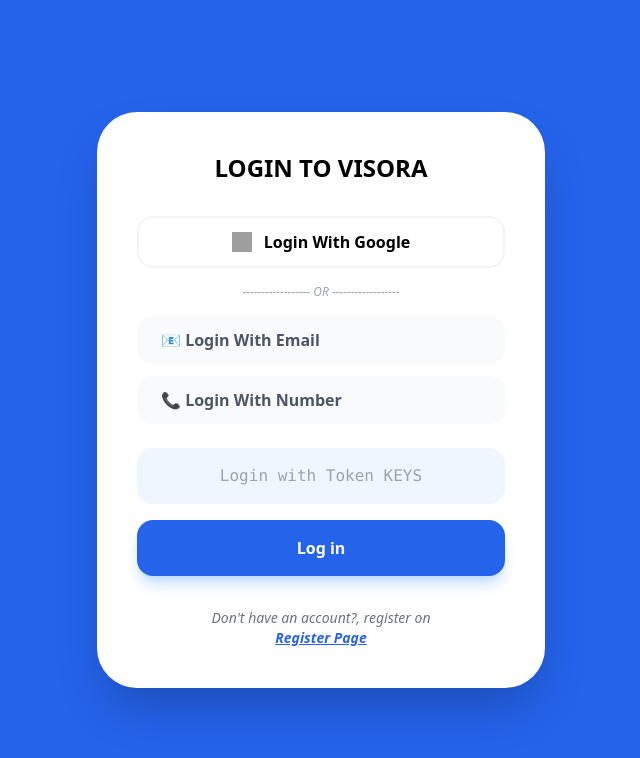
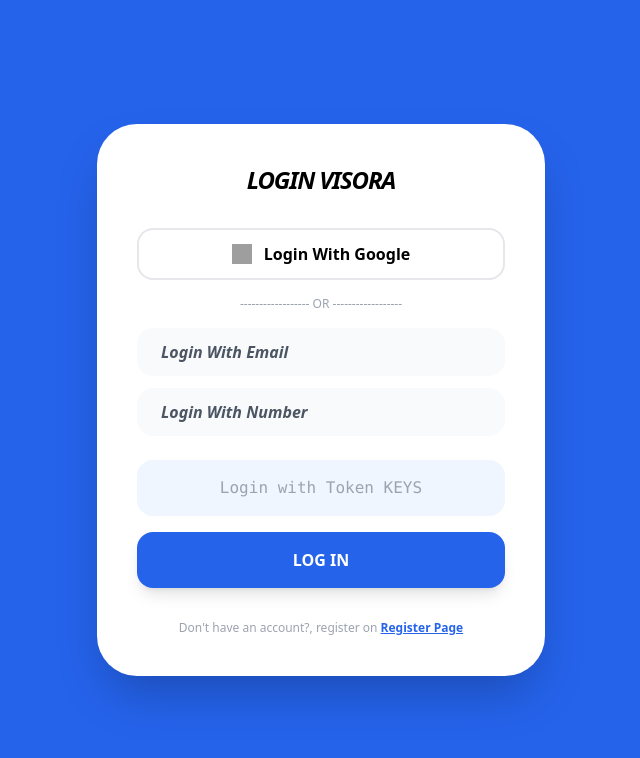
Before and after one commit to Akbar675-prog/blog, a plain HTML site: page login.html in a window 1280 px wide. Shown: the whole page, without its empty margins (319-959 px from the left). Drawn offline with nearby package versions, Linux system fonts and the light colour scheme; grey boxes are pictures that could not be loaded.

Commit message:
Update login.html

```diff
--- a/login.html
+++ b/login.html
@@ -9,34 +9,25 @@
 </head>
 <body class="bg-blue-600 flex items-center justify-center min-h-screen">
     <div class="bg-white p-10 rounded-[40px] shadow-2xl w-full max-w-md text-center">
-        <h2 class="text-2xl font-black mb-8">LOGIN TO VISORA</h2>
-
-        <button onclick="loginGoogle()" class="w-full border-2 border-gray-100 p-3 rounded-2xl flex items-center justify-center font-bold hover:bg-gray-50 mb-4 transition">
+        <h2 class="text-2xl font-black mb-8 uppercase italic tracking-tighter">Login Visora</h2>
+        <button onclick="loginGoogle()" class="w-full border-2 p-3 rounded-2xl flex items-center justify-center font-bold mb-4 hover:bg-gray-50 transition">
             <img src="https://www.svgrepo.com/show/355037/google.svg" class="w-5 h-5 mr-3"> Login With Google
         </button>
-
-        <div class="text-gray-400 text-xs mb-4 italic">------------------ OR ------------------</div>
-
+        <div class="text-gray-400 text-xs mb-4">------------------ OR ------------------</div>
         <div class="space-y-3 mb-6">
-            <button class="w-full bg-gray-50 p-3 rounded-2xl text-left px-6 text-gray-600 font-semibold">📧 Login With Email</button>
-            <button class="w-full bg-gray-50 p-3 rounded-2xl text-left px-6 text-gray-600 font-semibold">📞 Login With Number</button>
+            <button class="w-full bg-gray-50 p-3 rounded-2xl text-left px-6 text-gray-600 font-semibold italic">Login With Email</button>
+            <button class="w-full bg-gray-50 p-3 rounded-2xl text-left px-6 text-gray-600 font-semibold italic">Login With Number</button>
         </div>
-
-        <input type="password" id="tokenInput" placeholder="Login with Token KEYS" class="w-full p-4 bg-blue-50 border-none rounded-2xl focus:ring-2 focus:ring-blue-400 outline-none text-center font-mono">
-
-        <button onclick="loginWithToken()" class="w-full bg-blue-600 text-white p-4 rounded-2xl font-black mt-4 shadow-lg shadow-blue-200 hover:bg-blue-700 transition">Log in</button>
-
-        <p class="mt-8 text-sm text-gray-500 italic">
-            Don't have an account?, register on <br>
-            <a href="#" class="text-blue-600 font-bold underline">Register Page</a>
-        </p>
+        <input type="password" id="tokenInput" placeholder="Login with Token KEYS" class="w-full p-4 bg-blue-50 border-none rounded-2xl focus:ring-2 focus:ring-blue-400 outline-none font-mono text-center">
+        <button onclick="loginToken()" class="w-full bg-blue-600 text-white p-4 rounded-2xl font-black mt-4 shadow-lg">LOG IN</button>
+        <p class="mt-8 text-xs text-gray-400">Don't have an account?, register on <a href="#" class="text-blue-600 font-bold underline">Register Page</a></p>
     </div>
 
     <script>
-        const firebaseConfig = { /* SAMA DENGAN DI ATAS */ };
+        const firebaseConfig = { apiKey: "AIzaSyDXJ0qlbLT-cmoNJoYDqln8oWeZtRMKC84", authDomain: "blogsiyes.firebaseapp.com", projectId: "blogsiyes", storageBucket: "blogsiyes.firebasestorage.app", messagingSenderId: "880827189086", appId: "1:880827189086:web:61c8e086f1df5f258d31cf", measurementId: "G-F73NQ3RMLQ" };
         firebase.initializeApp(firebaseConfig);
 
-        const KEYS_DATABASE = {
+        const KEYS = {
             "KeysSha::bbz0paskhfw81sas_mnsdSWasAawwD": {name: "Visora Developer", photo: "https://i.ibb.co/vzYp6Yk/dev.png"},
             "KeysSha::bbz7sbtpaws1sas_mnsdSWasAawwDsaw32": {name: "Visora Cloud", photo: "https://i.ibb.co/vzYp6Yk/cloud.png"},
             "zXsadqw13": {name: "Zhafran", photo: "https://ui-avatars.com/api/?name=Zhafran&background=random"},
@@ -44,19 +35,11 @@
             "NpWpmza::id:3000": {name: "Rasyid", photo: "https://ui-avatars.com/api/?name=Rasyid&background=random"}
         };
 
-        function loginGoogle() {
-            const provider = new firebase.auth.GoogleAuthProvider();
-            firebase.auth().signInWithPopup(provider).then(() => window.location.href='index.html');
-        }
-
-        function loginWithToken() {
-            const input = document.getElementById('tokenInput').value;
-            if (KEYS_DATABASE[input]) {
-                localStorage.setItem('visora_session', JSON.stringify(KEYS_DATABASE[input]));
-                window.location.href = 'index.html';
-            } else {
-                alert("Token Salah atau Tidak Terdaftar!");
-            }
+        function loginGoogle() { firebase.auth().signInWithPopup(new firebase.auth.GoogleAuthProvider()).then(() => window.location.href='index.html'); }
+        function loginToken() {
+            const val = document.getElementById('tokenInput').value;
+            if(KEYS[val]) { localStorage.setItem('visora_session', JSON.stringify(KEYS[val])); window.location.href='index.html'; }
+            else { alert("Token Invalid!"); }
         }
     </script>
 </body>
```
